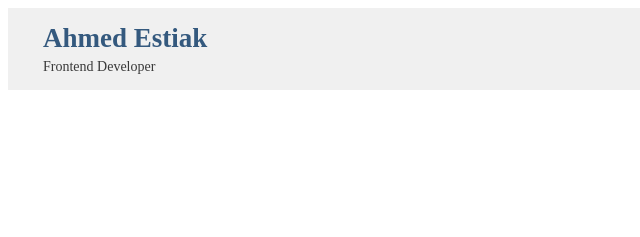
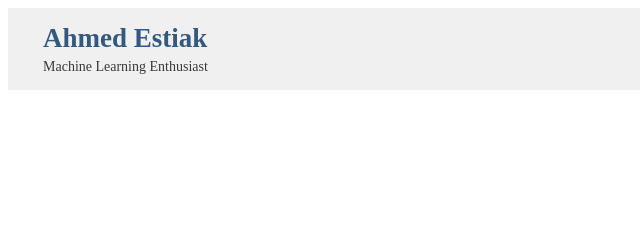
Before and after one commit to Ahmed-Estiak/test-cv-builder, a plain HTML site: page index.html in a window 1280 px wide. Shown: the top 237 px of the page, 0-640 px from the left. Drawn offline with Linux system fonts and the light colour scheme.

Commit message:
auto text change at once

```diff
--- a/index.html
+++ b/index.html
@@ -11,7 +11,8 @@
 
   <div class="name">
     <h1>Ahmed Estiak</h1>
-    <p>Frontend Developer</p>
+    <p><span id="auto-text"></span></p>
+    <!--<p>Frontend Developer</p>-->
   </div>
 
 </header>
@@ -58,4 +59,22 @@
 </section>
 
 </body>
+
+<script>
+  const texts = ["Frontend Developer", "Data Analyst", "Machine Learning Enthusiast"];
+  let index = 0;
+  const autoText = document.getElementById("auto-text");
+  function changeText(){
+    autoText.textContent = texts[index];
+    index = (index + 1) % texts.length;
+  }
+  setInterval(changeText, 2000);
+  changeText(); // Initial call to set the first text immediately
+
+
+
+
+</script>
+
+
 </html>
```
